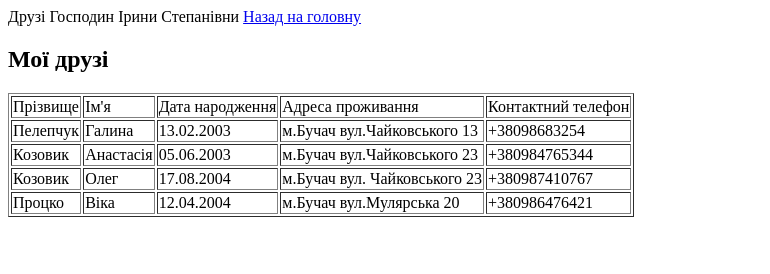
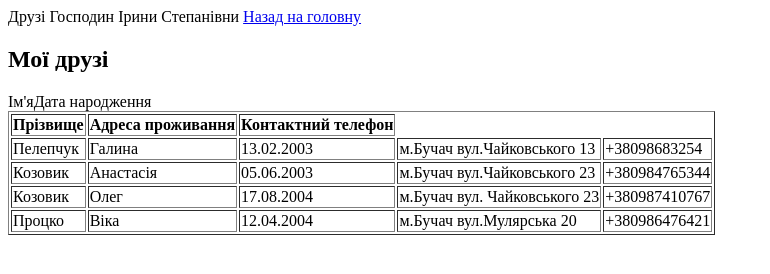
Before and after one commit to hospodynira/WD, a plain HTML site: page webdesign2/friends.html in a window 1280 px wide. Shown: the whole page, without its empty margins (0-770 px from the left). Drawn offline with Linux system fonts and the light colour scheme.

Commit message:
Update friends.html

```diff
--- a/webdesign2/friends.html
+++ b/webdesign2/friends.html
@@ -11,11 +11,11 @@
     <h2>Мої друзі</h2>
     <table border="1">
         <tr>
-            <td>Прізвище</td>
-            <td>Ім'я</td>
-            <td>Дата народження</td>
-            <td>Адреса проживання</td>
-            <td>Контактний телефон</td>
+            <th>Прізвище</th
+            <th>Ім'я</th
+            <th>Дата народження</th>
+            <th>Адреса проживання</th>
+            <th>Контактний телефон</th>
         </tr>
         <tr>
           <td>Пелепчук</td>
```
